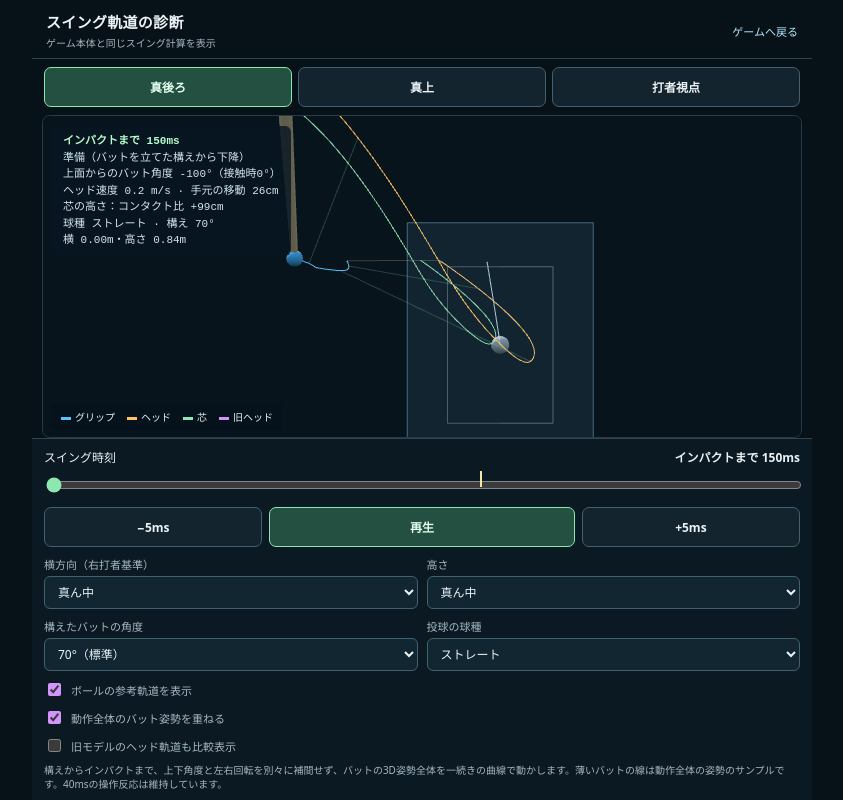
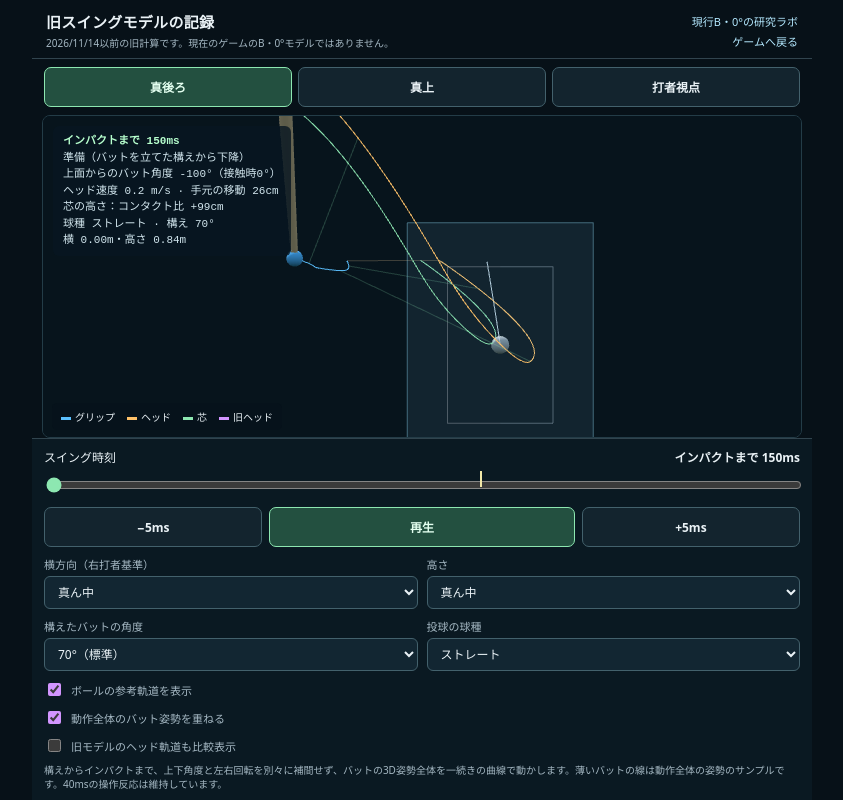
Before and after one commit to hanagemaru/batting-game, a plain HTML site: page swing-view-lab.html in a window 1280 px wide. Shown: the whole page, without its empty margins (218-1061 px from the left). Drawn offline with nearby package versions, Linux system fonts and the light colour scheme; animation ran at ten frames a second.

Commit message:
Label prior 3-view swing lab as archived old model and link current adjustable B/0 research lab

```diff
--- a/swing-view-lab.html
+++ b/swing-view-lab.html
@@ -48,7 +48,7 @@ select{min-height:33px;background:#122632;border:1px solid #43616c;border-radius
 </head>
 <body>
 <main>
-<header><div><h1>スイング軌道の診断</h1><p>ゲーム本体と同じスイング計算を表示</p></div><a href="./playtest-impact-ab.html">ゲームへ戻る</a></header>
+<header><div><h1>旧スイングモデルの記録</h1><p>2026/11/14以前の旧計算です。現在のゲームのB・0°モデルではありません。</p></div><div style="display:grid;gap:4px;text-align:right"><a href="./research/swing-constrained-lab.html">現行B・0°の研究ラボ</a><a href="./playtest-impact-ab.html">ゲームへ戻る</a></div></header>
 <div class="viewSwitch" role="group" aria-label="観察方向">
 <button type="button" data-view="rear" class="active" aria-pressed="true">真後ろ</button>
 <button type="button" data-view="top" aria-pressed="false">真上</button>
```
